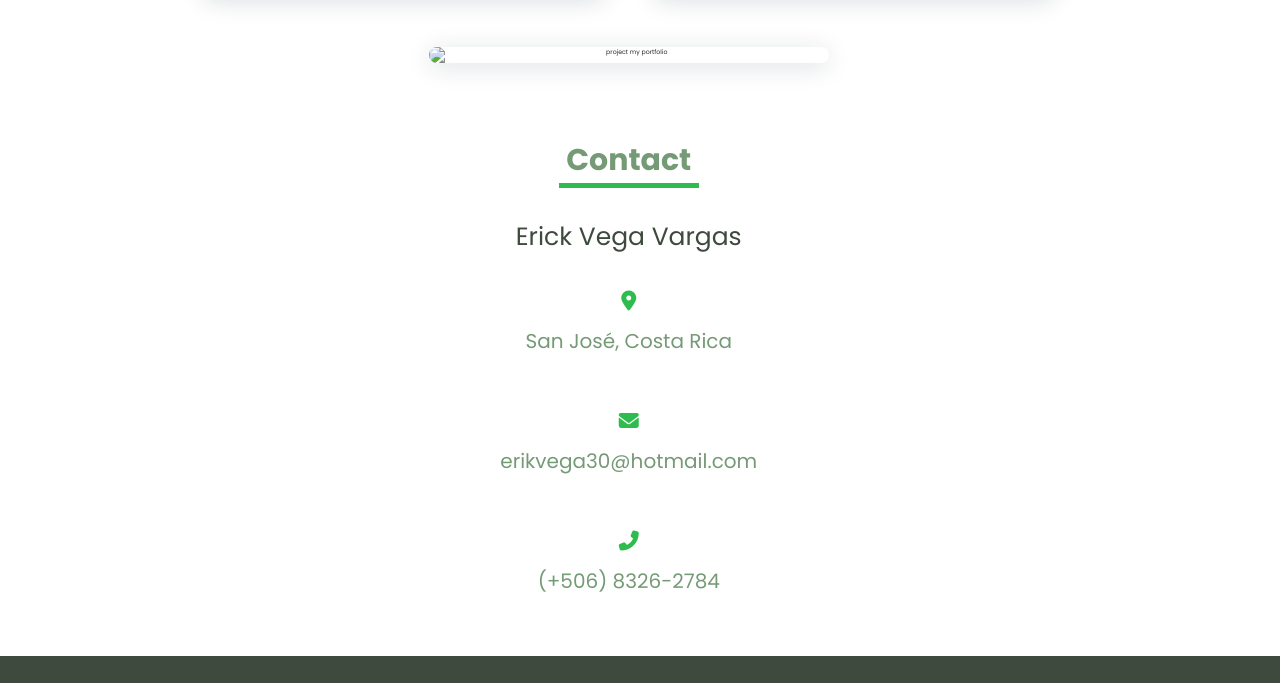
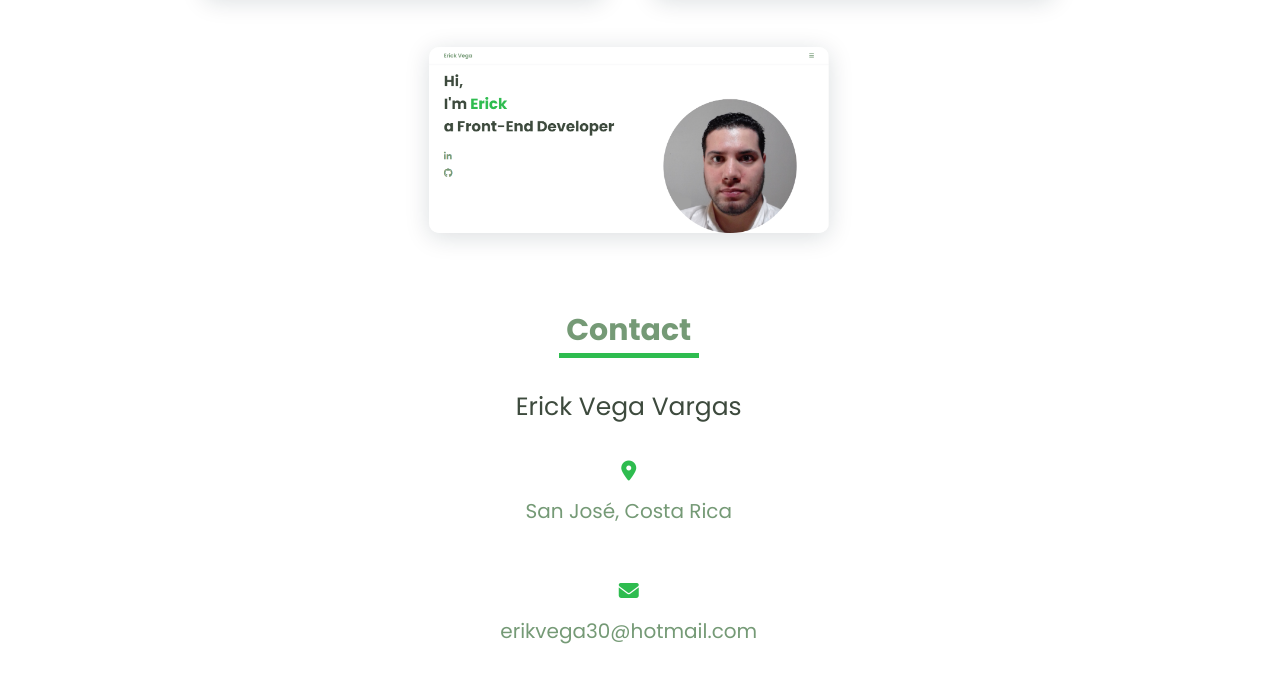
Before and after one commit to erikv30/myportfolio, a website: page build/index.html in a window 1280 px wide. Shown: the part 2571-3254 px from the top of the page. Drawn offline with nearby package versions, Linux system fonts and the light colour scheme.

Commit message:
img added

```diff
--- a/build/index.html
+++ b/build/index.html
@@ -218,7 +218,10 @@
           </div>
           <div class="projects-column">
             <div class="project-img">
-              <img src="assets/img/" alt="project my portfolio" />
+              <img
+                src="assets/img/myportfolio.png"
+                alt="project my portfolio"
+              />
             </div>
           </div>
         </div>
```
Also changed, not shown: build/assets/img/myportfolio.png (added).
